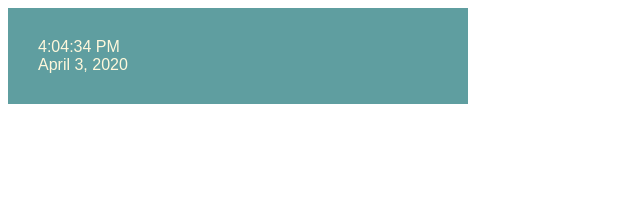
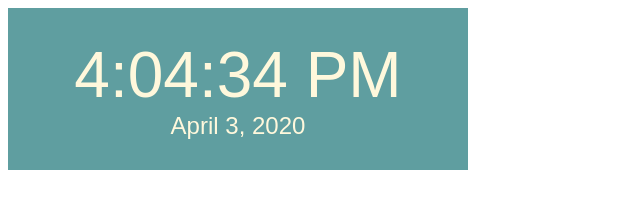
Before and after one commit to angelynafaa/WebClock, a website: page index.html in a window 1280 px wide. Shown: the whole page, without its empty margins (0-640 px from the left). Drawn offline with nearby package versions, Linux system fonts and the light colour scheme.

Commit message:
edit styling

```diff
--- a/style.css
+++ b/style.css
@@ -8,3 +8,13 @@
     flex-direction: column;
 
 }
+
+.clock .time {
+    font-size: 64px;
+    margin: 0 auto;
+}
+
+.clock .date {
+    font-size: 24px;
+    margin: 0 auto;
+}
```
